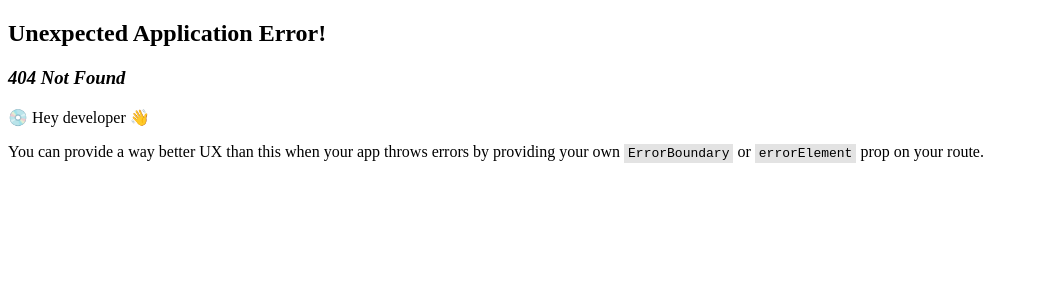
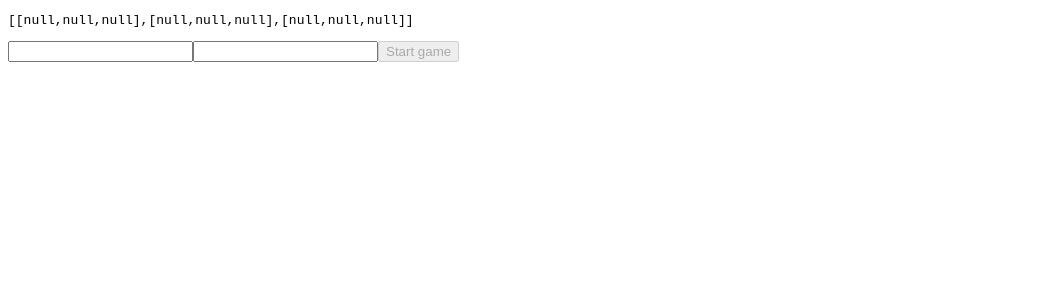
Before and after one commit to typeonce-dev/xstate-complete-getting-started-guide, a React (Vite) app: page /tic-tac-toe in a window 1280 px wide. Before the commit this address had no page. Shown: the top 300 px of the page, without its empty margins (0-1039 px from the left). Built offline with nearby package versions, Linux system fonts and the light colour scheme.

Commit message:
tic tac toe machine

```diff
--- a/src/App.tsx
+++ /dev/null
@@ -1,3 +0,0 @@
-export default function App() {
-  return <span>...</span>;
-}
--- a/src/main.tsx
+++ b/src/main.tsx
@@ -3,6 +3,7 @@ import ReactDOM from "react-dom/client";
 import { createBrowserRouter, RouterProvider } from "react-router-dom";
 import "./index.css";
 import MoveSearchPage from "./movie-search/page";
+import TicTacToePage from "./tic-tac-toe/page";
 import UseStatePage from "./use-state/page";
 
 const router = createBrowserRouter([
@@ -14,6 +15,10 @@ const router = createBrowserRouter([
     path: "/movie-search",
     element: <MoveSearchPage />,
   },
+  {
+    path: "/tic-tac-toe",
+    element: <TicTacToePage />,
+  },
 ]);
 
 ReactDOM.createRoot(document.getElementById("root")!).render(
--- /dev/null
+++ b/src/tic-tac-toe/machine.ts
@@ -0,0 +1,156 @@
+import { assign, setup } from "xstate";
+
+type Cell = 1 | 2 | null;
+export type CellIndex = 0 | 1 | 2;
+
+type Board = [[Cell, Cell, Cell], [Cell, Cell, Cell], [Cell, Cell, Cell]];
+const initBoard: Board = [
+  [null, null, null],
+  [null, null, null],
+  [null, null, null],
+];
+
+const checkWinner = (board: Board) =>
+  board[0][0] !== null &&
+  ((board[0][0] === board[0][1] && board[0][0] === board[0][2]) ||
+    (board[0][0] === board[1][1] && board[0][0] === board[2][2]) ||
+    (board[0][0] === board[0][1] && board[0][0] === board[0][2]))
+    ? board[0][0]
+    : board[0][1] !== null &&
+      board[0][1] === board[1][1] &&
+      board[0][1] === board[2][1]
+    ? board[0][1]
+    : board[0][2] !== null &&
+      ((board[0][2] === board[1][2] && board[0][2] === board[2][2]) ||
+        (board[0][2] === board[1][1] && board[0][2] === board[0][2]))
+    ? board[0][2]
+    : null;
+
+export const machine = setup({
+  types: {
+    context: {} as Readonly<{
+      player1Name: string;
+      player2Name: string;
+      winner: 1 | 2 | null;
+      board: Board;
+    }>,
+    events: {} as
+      | Readonly<{ type: "update-name-1"; name: string }>
+      | Readonly<{ type: "update-name-2"; name: string }>
+      | Readonly<{ type: "end-game"; winner: 1 | 2 | null }>
+      | Readonly<{ type: "start-game" }>
+      | Readonly<{ type: "restart-game" }>
+      | Readonly<{
+          type: "pick-cell";
+          player: 1 | 2;
+          cell: [CellIndex, CellIndex];
+        }>,
+  },
+  guards: {
+    isValidNames: ({ context }) =>
+      context.player1Name.length > 0 &&
+      context.player2Name.length > 0 &&
+      context.player1Name !== context.player2Name,
+    canPickCell: ({ context }, { cell }: { cell: [CellIndex, CellIndex] }) =>
+      context.board[cell[0]][cell[1]] === null,
+  },
+  actions: {
+    onUpdateName1: assign((_, { name }: { name: string }) => ({
+      player1Name: name,
+    })),
+    onUpdateName2: assign((_, { name }: { name: string }) => ({
+      player2Name: name,
+    })),
+    onGameEnded: assign((_, { winner }: { winner: 1 | 2 | null }) => ({
+      winner,
+    })),
+    onRestartGame: assign({ board: initBoard, winner: null }),
+    onPickCell: assign(
+      (
+        { context },
+        { cell, player }: { player: 1 | 2; cell: [CellIndex, CellIndex] }
+      ) => {
+        let boardCopy: Board = [...context.board];
+        boardCopy[cell[0]][cell[1]] = player;
+        return { board: boardCopy };
+      }
+    ),
+  },
+}).createMachine({
+  id: "tic-tac-toe-machine",
+  context: {
+    player1Name: "",
+    player2Name: "",
+    board: initBoard,
+    winner: null,
+  },
+  initial: "ChooseNames",
+  states: {
+    ChooseNames: {
+      on: {
+        "update-name-1": {
+          actions: { type: "onUpdateName1", params: ({ event }) => event },
+        },
+        "update-name-2": {
+          actions: { type: "onUpdateName2", params: ({ event }) => event },
+        },
+        "start-game": {
+          target: "Player1",
+          guard: "isValidNames",
+        },
+      },
+    },
+    Player1: {
+      entry: ({ context, self }) => {
+        const winner = checkWinner(context.board);
+        if (winner !== null) {
+          self.send({ type: "end-game", winner });
+        }
+      },
+      on: {
+        "end-game": {
+          target: "End",
+          actions: { type: "onGameEnded", params: ({ event }) => event },
+        },
+        "pick-cell": {
+          target: "Player2",
+          guard: {
+            type: "canPickCell",
+            params: ({ event }) => ({ cell: event.cell }),
+          },
+          actions: { type: "onPickCell", params: ({ event }) => event },
+        },
+      },
+    },
+    Player2: {
+      entry: ({ context, self }) => {
+        const winner = checkWinner(context.board);
+        if (winner !== null) {
+          self.send({ type: "end-game", winner });
+        }
+      },
+      on: {
+        "end-game": {
+          target: "End",
+          actions: { type: "onGameEnded", params: ({ event }) => event },
+        },
+        "pick-cell": {
+          target: "Player1",
+          guard: {
+            type: "canPickCell",
+            params: ({ event }) => ({ cell: event.cell }),
+          },
+          actions: { type: "onPickCell", params: ({ event }) => event },
+        },
+      },
+    },
+    End: {
+      on: {
+        "restart-game": {
+          target: "ChooseNames",
+          actions: { type: "onRestartGame" },
+        },
+      },
+    },
+  },
+});
--- /dev/null
+++ b/src/tic-tac-toe/page.tsx
@@ -0,0 +1,107 @@
+import { useMachine } from "@xstate/react";
+import React from "react";
+import { machine, type CellIndex } from "./machine";
+
+export default function Page() {
+  const [snapshot, send] = useMachine(machine);
+  return (
+    <div>
+      <pre>{JSON.stringify(snapshot.context.board)}</pre>
+      {snapshot.matches("ChooseNames") ? (
+        <div>
+          <input
+            type="text"
+            value={snapshot.context.player1Name}
+            onChange={(e) =>
+              send({ type: "update-name-1", name: e.target.value })
+            }
+          />
+          <input
+            type="text"
+            value={snapshot.context.player2Name}
+            onChange={(e) =>
+              send({ type: "update-name-2", name: e.target.value })
+            }
+          />
+          <button
+            type="button"
+            disabled={!snapshot.can({ type: "start-game" })}
+            onClick={() => send({ type: "start-game" })}
+          >
+            Start game
+          </button>
+        </div>
+      ) : (
+        <div>
+          {snapshot.matches("End") ? (
+            <div>
+              <p>
+                {snapshot.context.winner === 1
+                  ? snapshot.context.player1Name
+                  : snapshot.context.winner === 2
+                  ? snapshot.context.player2Name
+                  : "No one"}{" "}
+                won!
+              </p>
+              <button
+                type="button"
+                onClick={() => send({ type: "restart-game" })}
+              >
+                Restart
+              </button>
+            </div>
+          ) : (
+            <div>
+              <p>
+                {snapshot.matches("Player1")
+                  ? snapshot.context.player1Name
+                  : snapshot.context.player2Name}{" "}
+                is your turn!
+              </p>
+              <div
+                style={{
+                  display: "grid",
+                  maxWidth: "fit-content",
+                  gridTemplateColumns: "repeat(3, minmax(0, 1fr))",
+                }}
+              >
+                {snapshot.context.board.map((row, r) => (
+                  <React.Fragment key={r}>
+                    {row.map((col, c) => (
+                      <button
+                        type="button"
+                        key={c}
+                        style={{
+                          border: "1px solid #eee",
+                          background: "transparent",
+                          width: "100px",
+                          height: "100px",
+                        }}
+                        disabled={
+                          !snapshot.can({
+                            type: "pick-cell",
+                            cell: [r as CellIndex, c as CellIndex],
+                            player: snapshot.matches("Player1") ? 1 : 2,
+                          })
+                        }
+                        onClick={() =>
+                          send({
+                            type: "pick-cell",
+                            cell: [r as CellIndex, c as CellIndex],
+                            player: snapshot.matches("Player1") ? 1 : 2,
+                          })
+                        }
+                      >
+                        {col === 1 ? "X" : col === 2 ? "O" : null}
+                      </button>
+                    ))}
+                  </React.Fragment>
+                ))}
+              </div>
+            </div>
+          )}
+        </div>
+      )}
+    </div>
+  );
+}
```
